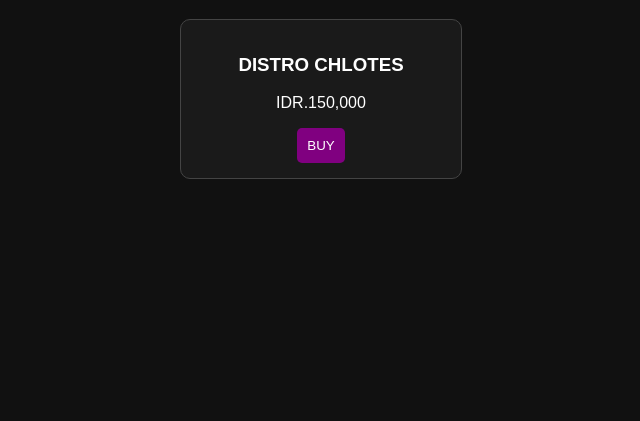
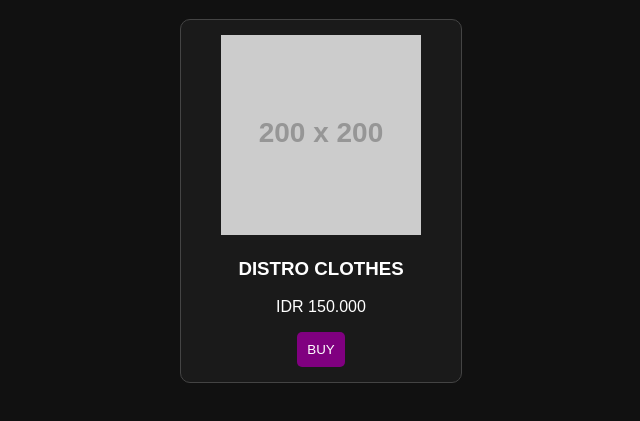
Before and after one commit to mustofamaulana001-stack/Proyect-Perdana-website, a plain HTML site: page index.html in a window 1280 px wide. Shown: the part 101-522 px from the top of the page, without its empty margins (319-959 px from the left). Drawn offline with Linux system fonts and the light colour scheme; files that its build step writes are made by us from their sources; placeholder pictures from the web are drawn by us.

Commit message:
Update HTML structure and fix content formatting

```diff
--- a/index.html
+++ b/index.html
@@ -1,15 +1,20 @@
 <!DOCTYPE html>
 <html>
 <head>
-  <h1>RANDOM THRIFTING</h1>
-  <link rel="stylesheet" href="folder/style.css">
+  <title>RANDOM THRIFTING</title>
+  <link rel="stylesheet" href="style.css">
 </head>
 <body>
 
+<h1>RANDOM THRIFTING</h1>
+
 <div class="produk">
-  <h3>DISTRO CHLOTES</h3>
-  <p>IDR.150,000</p>
-  <button>BUY</button>
+  <img src="https://via.placeholder.com/200" alt="produk">
+  <h3>DISTRO CLOTHES</h3>
+  <p>IDR 150.000</p>
+  <a href="https://wa.me/628xxxx">
+    <button>BUY</button>
+  </a>
 </div>
 
 </body>
```
